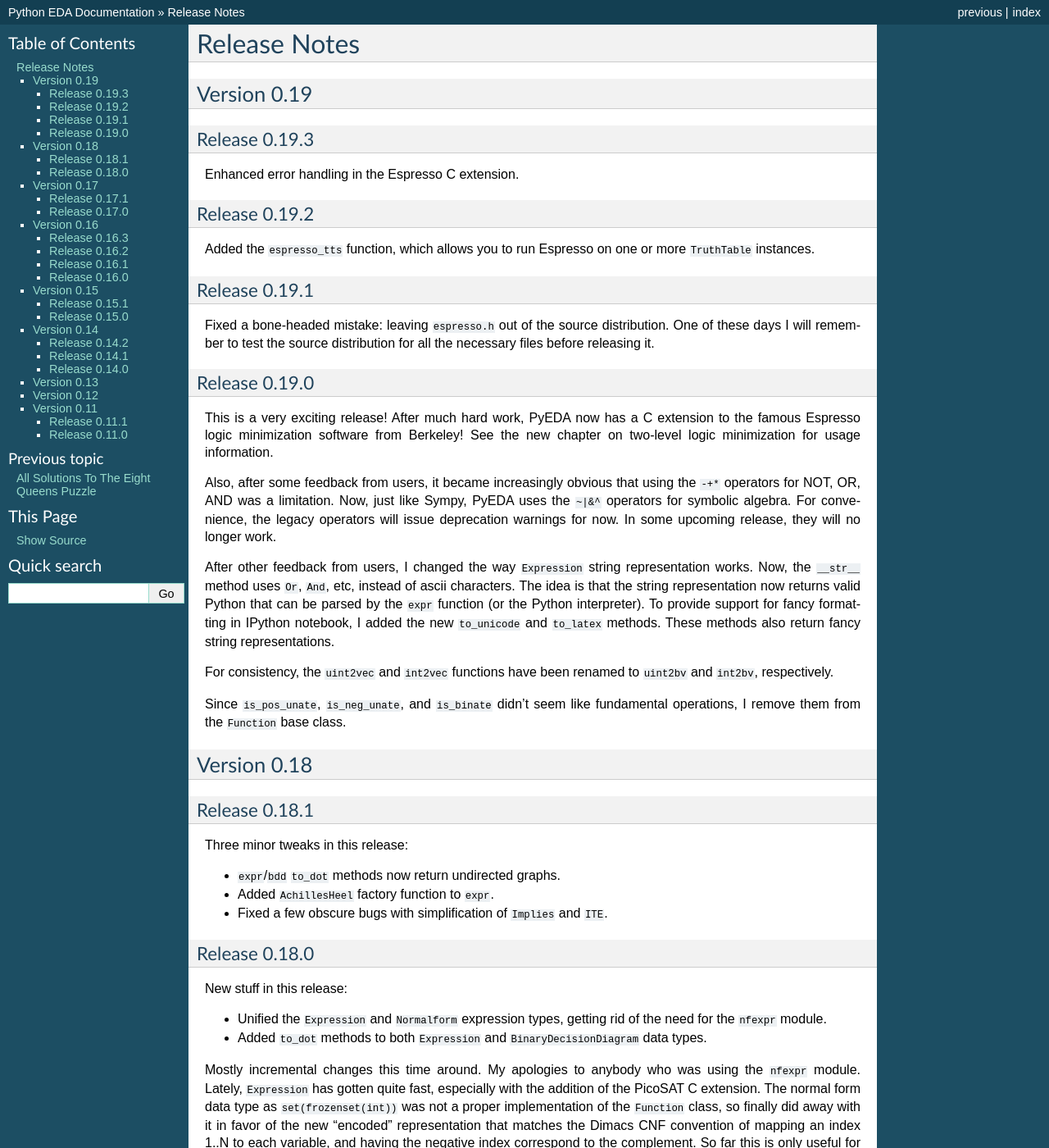
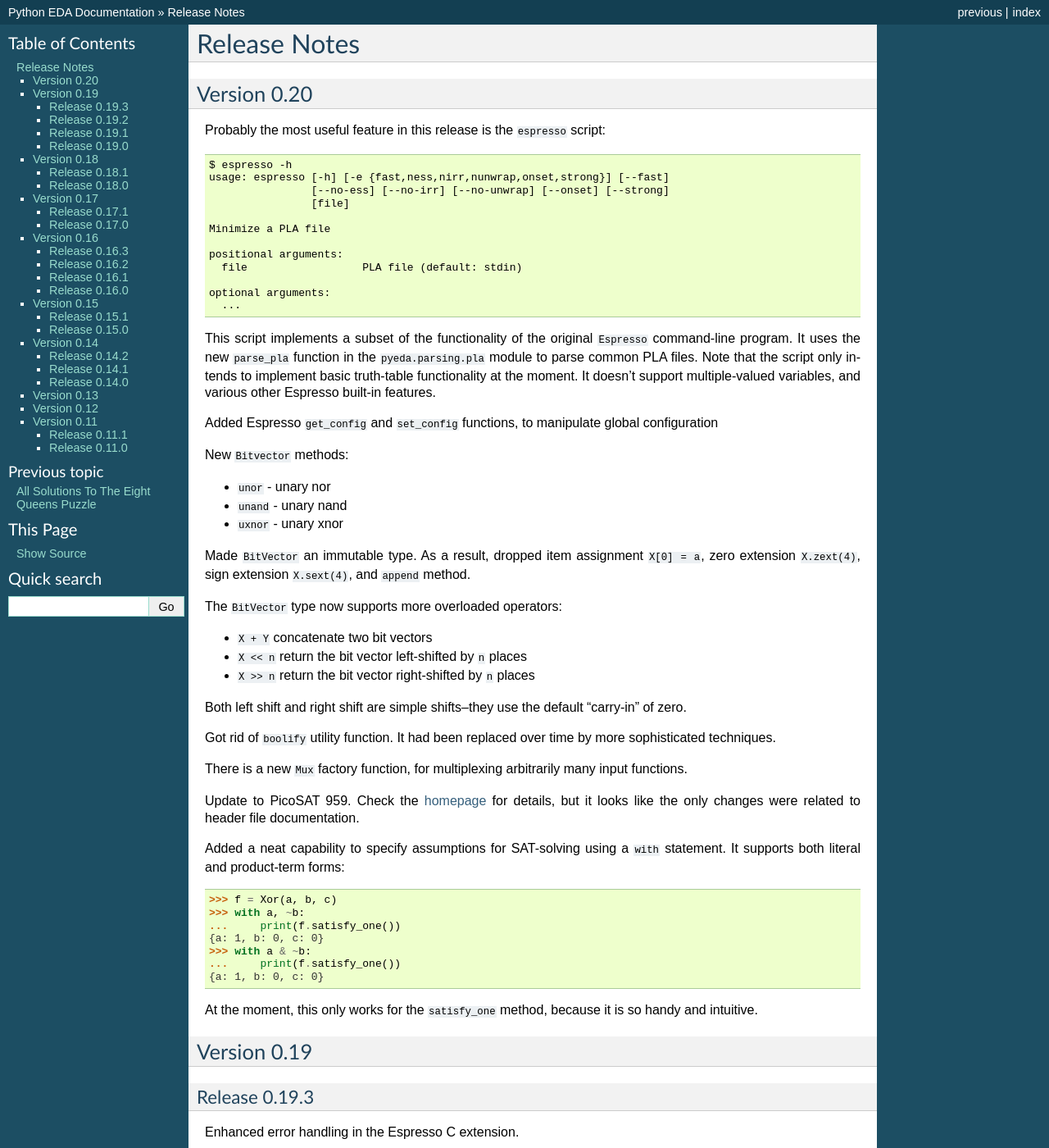
Before and after one commit to cjdrake/pyeda, a Sphinx documentation site: the page built from doc/source/relnotes.rst, in a window 1280 px wide and 1400 px high. Shown: the whole window at 82% size. Built offline with Sphinx 7.4.7, drawn with Linux system fonts in a browser that asks for light colours.

Commit message:
Update release notes for 0.20

```diff
--- a/doc/source/relnotes.rst
+++ b/doc/source/relnotes.rst
@@ -3,6 +3,81 @@
 *****************
   Release Notes
 *****************
+
+Version 0.20
+============
+
+Probably the most useful feature in this release is the ``espresso`` script::
+
+   $ espresso -h
+   usage: espresso [-h] [-e {fast,ness,nirr,nunwrap,onset,strong}] [--fast]
+                   [--no-ess] [--no-irr] [--no-unwrap] [--onset] [--strong]
+                   [file]
+
+   Minimize a PLA file
+
+   positional arguments:
+     file                  PLA file (default: stdin)
+
+   optional arguments:
+     ...
+
+This script implements a subset of the functionality of the original
+``Espresso`` command-line program.
+It uses the new ``parse_pla`` function in the ``pyeda.parsing.pla`` module
+to parse common PLA files.
+Note that the script only intends to implement basic truth-table functionality
+at the moment.
+It doesn't support multiple-valued variables,
+and various other Espresso built-in features.
+
+Added Espresso ``get_config`` and ``set_config`` functions,
+to manipulate global configuration
+
+New ``Bitvector`` methods:
+
+* ``unor`` - unary nor
+* ``unand`` - unary nand
+* ``uxnor`` - unary xnor
+
+Made ``BitVector`` an immutable type.
+As a result, dropped item assignment ``X[0] = a``,
+zero extension ``X.zext(4)``, sign extension ``X.sext(4)``,
+and ``append`` method.
+
+The ``BitVector`` type now supports more overloaded operators:
+
+* ``X + Y`` concatenate two bit vectors
+* ``X << n`` return the bit vector left-shifted by ``n`` places
+* ``X >> n`` return the bit vector right-shifted by ``n`` places
+
+Both left shift and right shift are simple shifts--they use the default
+"carry-in" of zero.
+
+Got rid of ``boolify`` utility function.
+It had been replaced over time by more sophisticated techniques.
+
+There is a new ``Mux`` factory function,
+for multiplexing arbitrarily many input functions.
+
+Update to PicoSAT 959.
+Check the `homepage <http://fmv.jku.at/picosat>`_ for details,
+but it looks like the only changes were related to header file documentation.
+
+Added a neat capability to specify assumptions for SAT-solving using a ``with``
+statement.
+It supports both literal and product-term forms::
+
+   >>> f = Xor(a, b, c)
+   >>> with a, ~b:
+   ...     print(f.satisfy_one())
+   {a: 1, b: 0, c: 0}
+   >>> with a & ~b:
+   ...     print(f.satisfy_one())
+   {a: 1, b: 0, c: 0}
+
+At the moment, this only works for the ``satisfy_one`` method,
+because it is so handy and intuitive.
 
 Version 0.19
 ============
```
